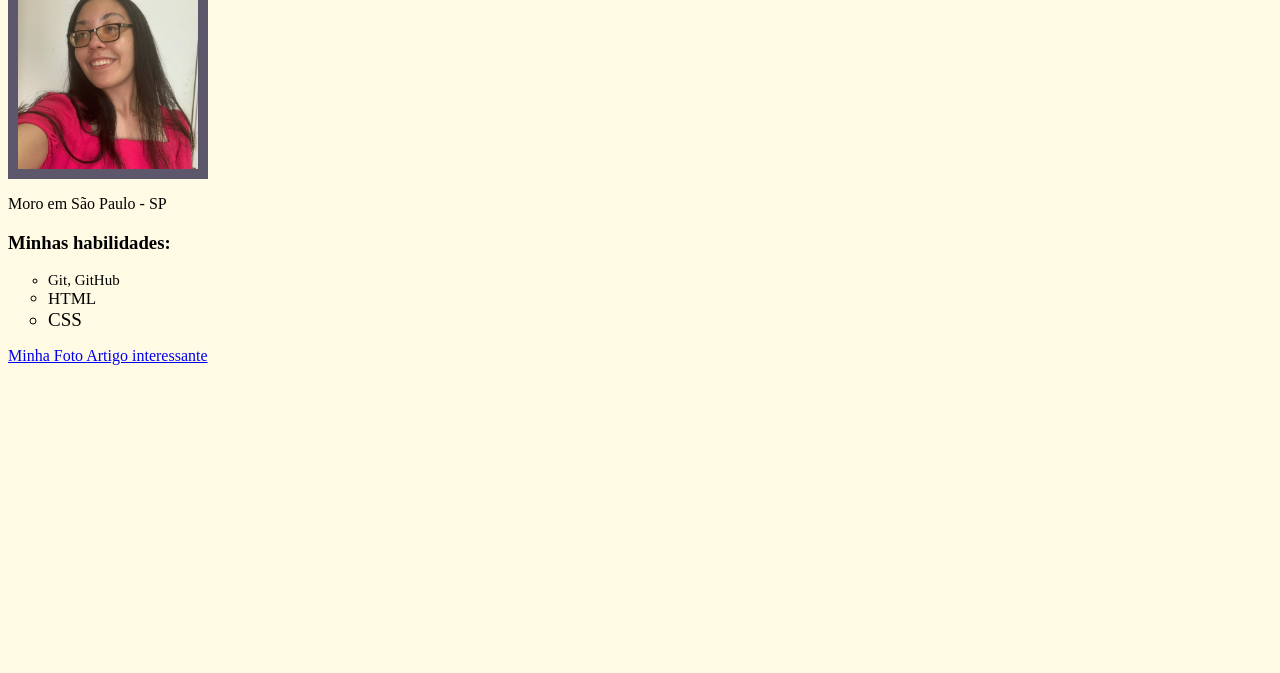
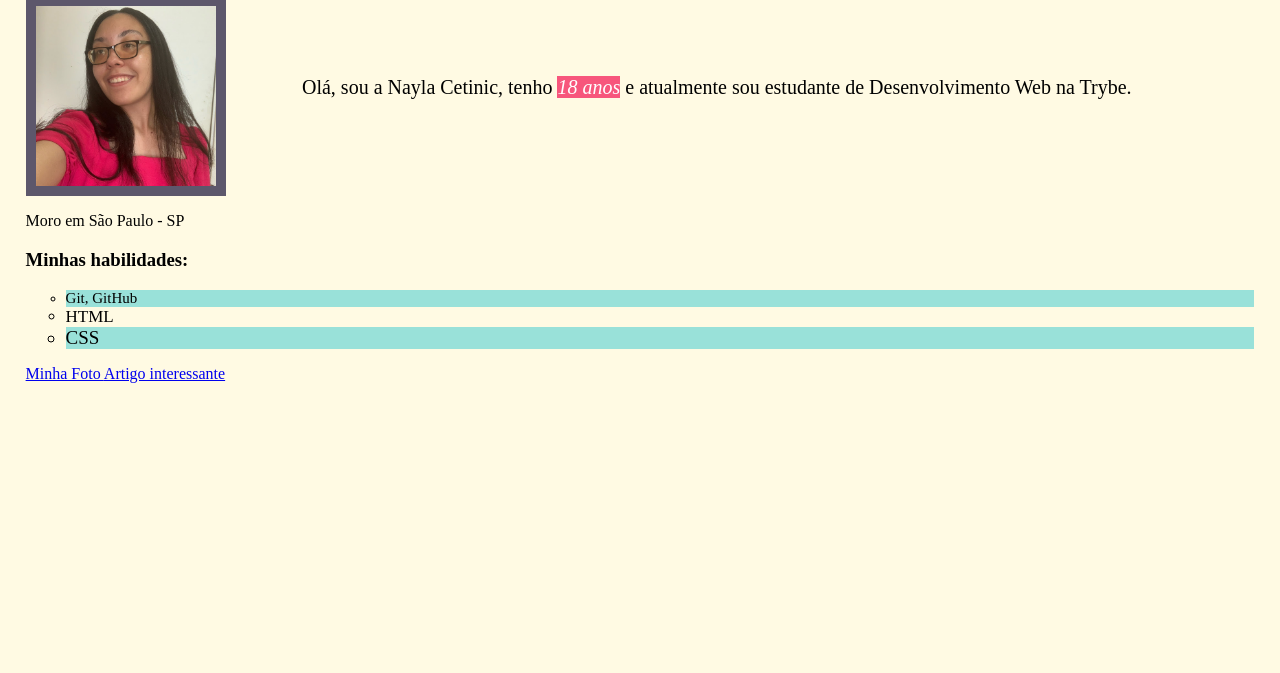
Before and after one commit to naylacetinic/naylacetinic.github.io, a plain HTML site: page index.html in a window 1280 px wide. Shown: the part 127-800 px from the top of the page. Drawn offline with Linux system fonts and the light colour scheme.

Commit message:
margin, padding e estilo nos topicos impares

```diff
--- a/style.css
+++ b/style.css
@@ -1,5 +1,6 @@
 body {
     background-color: #FFFAE3;
+    margin: 2%;
 }
 #meuNome, #sobremim {
     font-family: Arial;
@@ -29,6 +30,16 @@ body {
     padding: 10px;
     background-color: #5D576B;
 }
+#sobreMim {
+    position: absolute;
+    font-size: 20px;
+    top: 30%;
+    right: 10%;
+}
 .imgDesc {
     height: 200px;
+    position: relative;
 }
+ul li:nth-child(odd) {
+    background-color: #99E1D9;
+}
```
